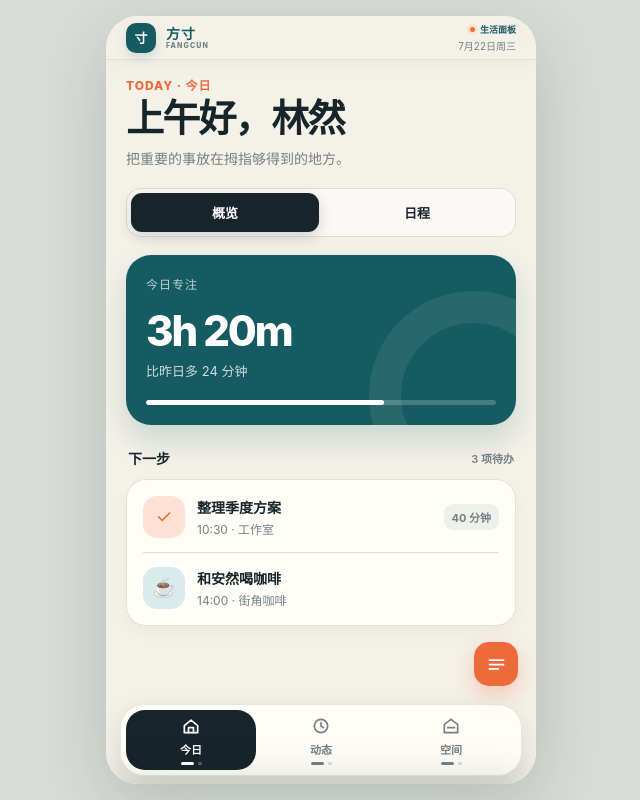
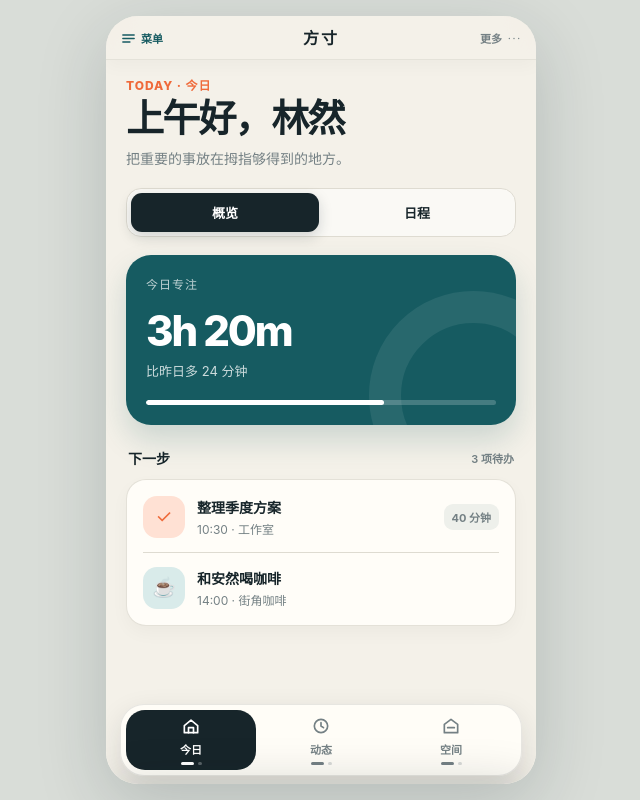
Before and after one commit to gzy622/MyWS2, a plain HTML site: page index.html in a window 1280 px wide. Shown: the whole page, without its empty margins (319-959 px from the left). Drawn offline with Linux system fonts and the light colour scheme.

Commit message:
feat: 重制顶部导航栏
将菜单入口迁移至顶栏左侧，新增居中标题与更多操作。

```diff
--- a/index.html
+++ b/index.html
@@ -12,17 +12,19 @@
   <body>
     <main class="app" id="app" aria-label="方寸生活面板">
       <header class="topbar" aria-label="应用顶栏">
-        <div class="brand">
-          <span class="brand-mark" aria-hidden="true">寸</span>
-          <span class="brand-copy">
-            <strong>方寸</strong>
-            <small>FANGCUN</small>
-          </span>
-        </div>
-        <div class="topbar-meta">
-          <span class="sync-status"><i aria-hidden="true"></i>生活面板</span>
-          <time class="date" id="today"></time>
-        </div>
+        <button class="topbar-action topbar-menu" id="menuButton" aria-label="打开菜单">
+          <svg viewBox="0 0 24 24" aria-hidden="true">
+            <path d="M4 7h16M4 12h16M4 17h10"/>
+          </svg>
+          <span>菜单</span>
+        </button>
+        <h2 class="topbar-title">方寸</h2>
+        <button class="topbar-action topbar-more" id="moreButton" aria-label="更多功能">
+          <span>更多</span>
+          <svg viewBox="0 0 24 24" aria-hidden="true">
+            <circle cx="5" cy="12" r="1"/><circle cx="12" cy="12" r="1"/><circle cx="19" cy="12" r="1"/>
+          </svg>
+        </button>
       </header>
       <div class="viewport" id="viewport">
         <div class="pages" id="pages">
@@ -448,11 +450,6 @@
       <div class="gesture-tip" id="gestureTip">
         继续上滑，打开通用菜单
       </div>
-      <button class="menu-fab" id="menuFab" aria-label="打开通用菜单">
-        <svg viewBox="0 0 24 24">
-          <path d="M4 7h16M4 12h16M4 17h10"/>
-        </svg>
-      </button>
       <div class="bottom-shell">
         <nav class="nav" id="nav" aria-label="主导航">
           <div class="nav-glider" id="glider">
--- a/scripts/dom.js
+++ b/scripts/dom.js
@@ -21,10 +21,10 @@ export const elements = {
   drawer: required('#drawer'),
   drawerHandle: required('#drawerHandle'),
   gestureTip: required('#gestureTip'),
-  menuFab: required('#menuFab'),
+  menuButton: required('#menuButton'),
+  moreButton: required('#moreButton'),
   closeDrawerButton: required('#closeDrawer'),
   scrim: required('#scrim'),
   toast: required('#toast'),
-  today: required('#today'),
   menuItems: requiredAll('.menu-item')
 };
--- a/scripts/drawer.js
+++ b/scripts/drawer.js
@@ -17,7 +17,7 @@ export function closeDrawer() {
 }
 
 export function initDrawer() {
-  elements.menuFab.addEventListener('click', openDrawer);
+  elements.menuButton.addEventListener('click', openDrawer);
   elements.closeDrawerButton.addEventListener('click', closeDrawer);
   elements.scrim.addEventListener('click', closeDrawer);
   document.addEventListener('keydown', (event) => {
--- a/scripts/main.js
+++ b/scripts/main.js
@@ -4,14 +4,6 @@ import { initHorizontalGestures } from './gestures.js';
 import { initDrawer, openDrawer } from './drawer.js';
 import { initMenuActions } from './toast.js';
 
-const now = new Date();
-elements.today.dateTime = now.toISOString().slice(0, 10);
-elements.today.textContent = new Intl.DateTimeFormat('zh-CN', {
-  month: 'long',
-  day: 'numeric',
-  weekday: 'short'
-}).format(now);
-
 initNavigation();
 initDrawer();
 initHorizontalGestures({ openDrawer });
--- a/scripts/toast.js
+++ b/scripts/toast.js
@@ -10,6 +10,7 @@ export function showToast(message) {
 }
 
 export function initMenuActions() {
+  elements.moreButton.addEventListener('click', () => showToast('更多功能即将推出'));
   elements.menuItems.forEach((button) => {
     button.addEventListener('click', () => showToast(`${button.dataset.action}功能已选择`));
   });
--- a/styles/controls.css
+++ b/styles/controls.css
@@ -16,12 +16,6 @@
 .subdots { display: flex; gap: 4px; height: 3px; }
 .subdots i { width: 4px; height: 3px; border-radius: 4px; background: currentColor; opacity: .28; transition: .25s; }
 .subdots i.on { width: 13px; opacity: 1; }
-.menu-fab {
-  position: absolute; z-index: 9; right: 18px; bottom: calc(var(--nav-h) + 10px + env(safe-area-inset-bottom));
-  border: 0; width: 44px; height: 44px; border-radius: 15px; background: var(--accent); color: white;
-  box-shadow: 0 8px 20px rgba(239, 106, 58, .3); display: grid; place-items: center; cursor: pointer;
-}
-.menu-fab svg { width: 21px; fill: none; stroke: currentColor; stroke-width: 2; stroke-linecap: round; }
 .gesture-tip { position: absolute; z-index: 7; bottom: calc(var(--nav-h) + 15px); left: 50%; translate: -50% 0; padding: 6px 10px; border-radius: 10px; background: rgba(23, 37, 42, .83); color: white; font-size: 10px; opacity: 0; pointer-events: none; transition: .25s; white-space: nowrap; }
 .gesture-tip.show { opacity: 1; transform: translateY(-5px); }
 .scrim { position: absolute; z-index: 20; inset: 0; background: rgba(13, 25, 29, .46); opacity: 0; pointer-events: none; transition: opacity .32s; backdrop-filter: blur(2px); }
@@ -46,5 +40,5 @@
 .menu-item b { display: block; margin-top: 8px; font-size: 13px; }
 .menu-item span { font-size: 20px; }
 .drawer-foot { margin-top: 16px; padding: 14px 4px; color: var(--muted); font-size: 12px; text-align: center; }
-.toast { position: absolute; z-index: 40; left: 50%; top: 102px; transform: translate(-50%, -12px); background: var(--ink); color: white; border-radius: 13px; padding: 10px 14px; font-size: 12px; opacity: 0; pointer-events: none; transition: .25s; white-space: nowrap; }
+.toast { position: absolute; z-index: 40; left: 50%; top: calc(var(--topbar-h) + env(safe-area-inset-top) + 10px); transform: translate(-50%, -12px); background: var(--ink); color: white; border-radius: 13px; padding: 10px 14px; font-size: 12px; opacity: 0; pointer-events: none; transition: .25s; white-space: nowrap; }
 .toast.show { opacity: 1; transform: translate(-50%, 0); }
--- a/styles/shell.css
+++ b/styles/shell.css
@@ -5,25 +5,22 @@
 }
 .topbar {
   position: absolute; z-index: 4; inset: 0 0 auto; height: calc(var(--topbar-h) + env(safe-area-inset-top));
-  padding: max(7px, env(safe-area-inset-top)) 20px 7px;
-  display: flex; align-items: center; justify-content: space-between; gap: 14px;
+  padding: max(0px, env(safe-area-inset-top)) 14px 0;
+  display: grid; grid-template-columns: 1fr auto 1fr; align-items: center;
   background: rgba(244, 241, 233, .88); border-bottom: 1px solid rgba(222, 219, 209, .72);
   box-shadow: 0 6px 18px rgba(23, 37, 42, .03); backdrop-filter: blur(16px);
-  -webkit-backdrop-filter: blur(16px); pointer-events: none;
+  -webkit-backdrop-filter: blur(16px);
 }
-.brand { display: flex; align-items: center; gap: 10px; min-width: 0; color: var(--teal); }
-.brand-mark {
-  width: 30px; height: 30px; flex: none; display: grid; place-items: center; border-radius: 10px;
-  background: var(--teal); color: white; font-size: 13px; font-weight: 800;
-  box-shadow: 0 5px 12px rgba(22, 91, 97, .16);
+.topbar-title { margin: 0; color: var(--ink); font-size: 16px; font-weight: 800; letter-spacing: .12em; line-height: 1; }
+.topbar-action {
+  height: var(--topbar-h); display: inline-flex; align-items: center; gap: 4px; width: max-content;
+  padding: 0; border: 0; background: transparent; color: var(--teal); cursor: pointer;
+  font-size: 11px; font-weight: 750;
 }
-.brand-copy { display: flex; flex-direction: column; gap: 1px; line-height: 1; }
-.brand-copy strong { font-size: 14px; letter-spacing: .07em; }
-.brand-copy small { color: var(--muted); font-size: 7px; font-weight: 800; letter-spacing: .16em; }
-.topbar-meta { display: flex; flex-direction: column; align-items: flex-end; gap: 2px; min-width: 0; }
-.sync-status { display: flex; align-items: center; gap: 5px; color: var(--teal); font-size: 9px; font-weight: 750; }
-.sync-status i { width: 5px; height: 5px; border-radius: 50%; background: var(--accent); box-shadow: 0 0 0 3px var(--accent-soft); }
-.date { color: var(--muted); font-size: 10px; white-space: nowrap; }
+.topbar-action svg { width: 17px; height: 17px; fill: none; stroke: currentColor; stroke-width: 2; stroke-linecap: round; }
+.topbar-more { justify-self: end; color: var(--muted); }
+.topbar-more svg { width: 16px; }
+.topbar-more circle { fill: currentColor; stroke: none; }
 .viewport { position: absolute; inset: 0 0 var(--nav-h); overflow: hidden; touch-action: pan-y; }
 .pages {
   width: 300%; height: 100%; display: flex; will-change: transform;
```
